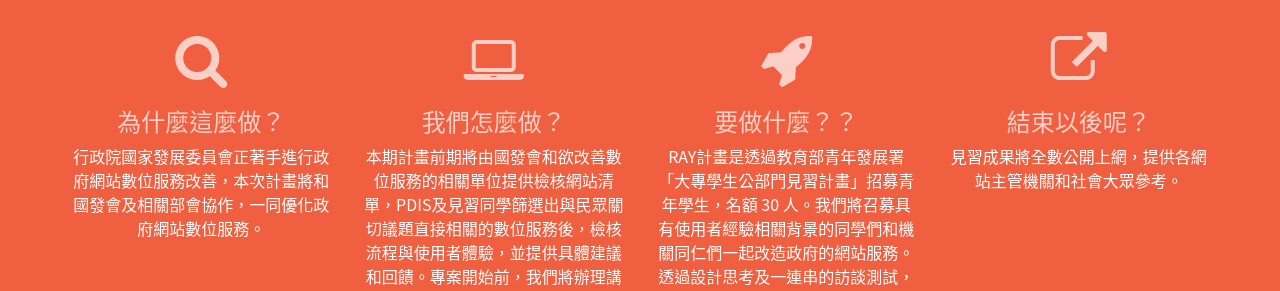
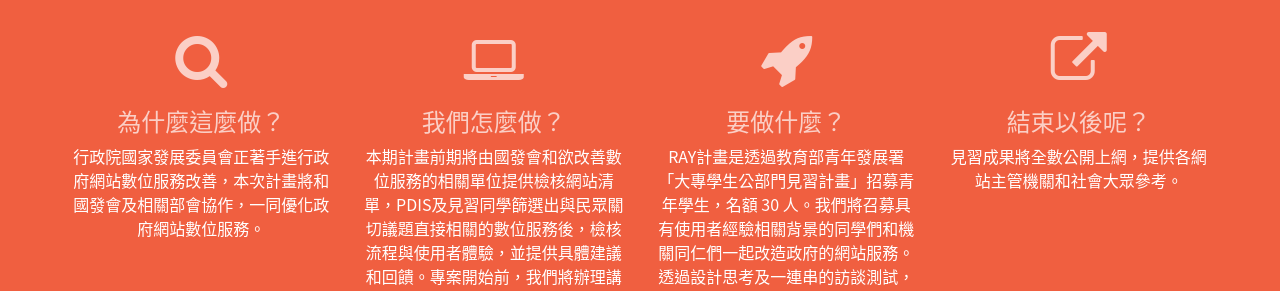
Before and after one commit to PDIS/ray2020-recruit, a Jekyll site: the page built from docs/index.html, in a window 1280 px wide and 900 px high, scrolled down 907 px. Shown: the part 157-448 px from the top of the window. Built offline with Jekyll 4.4.1, drawn with Linux system fonts in a browser that asks for light colours.

```diff
--- a/docs/_data/intro.json
+++ b/docs/_data/intro.json
@@ -12,7 +12,7 @@
             "content": "本期計畫前期將由國發會和欲改善數位服務的相關單位提供檢核網站清單，PDIS及見習同學篩選出與民眾關切議題直接相關的數位服務後，檢核流程與使用者體驗，並提供具體建議和回饋。專案開始前，我們將辦理講習工作坊；並設置線上討論及問答區，以團體協作進行數位服務體檢，並定期辦理一次見面會，以確認進度和互相交流。"
         },
         {
-            "title": "要做什麼？？",
+            "title": "要做什麼？",
             "icon": "fa-rocket",
             "content": "RAY計畫是透過教育部青年發展署「大專學生公部門見習計畫」招募青年學生，名額 30 人。我們將召募具有使用者經驗相關背景的同學們和機關同仁們一起改造政府的網站服務。透過設計思考及一連串的訪談測試，讓政府的網站服務更符合使用者需求！"
         },
```
